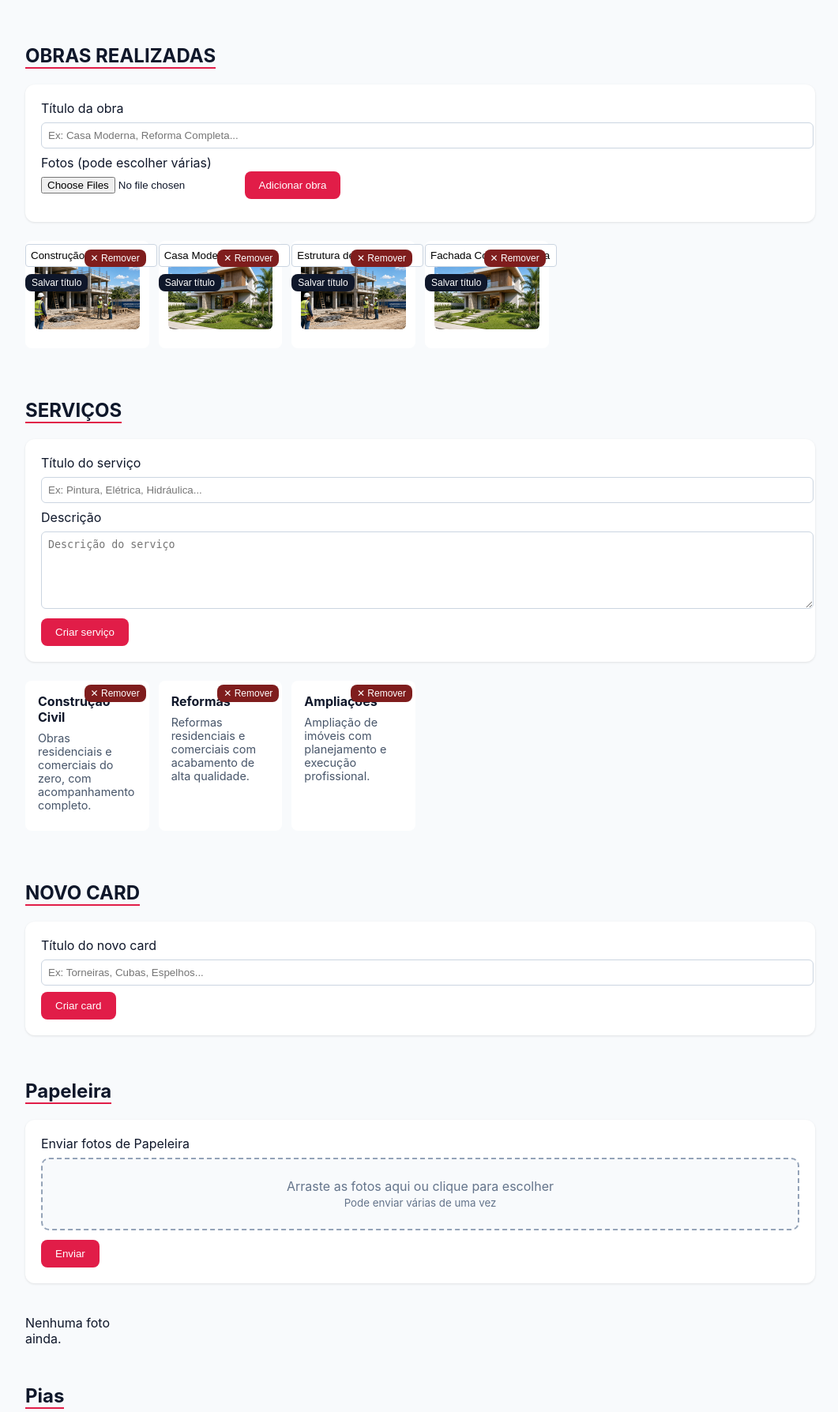
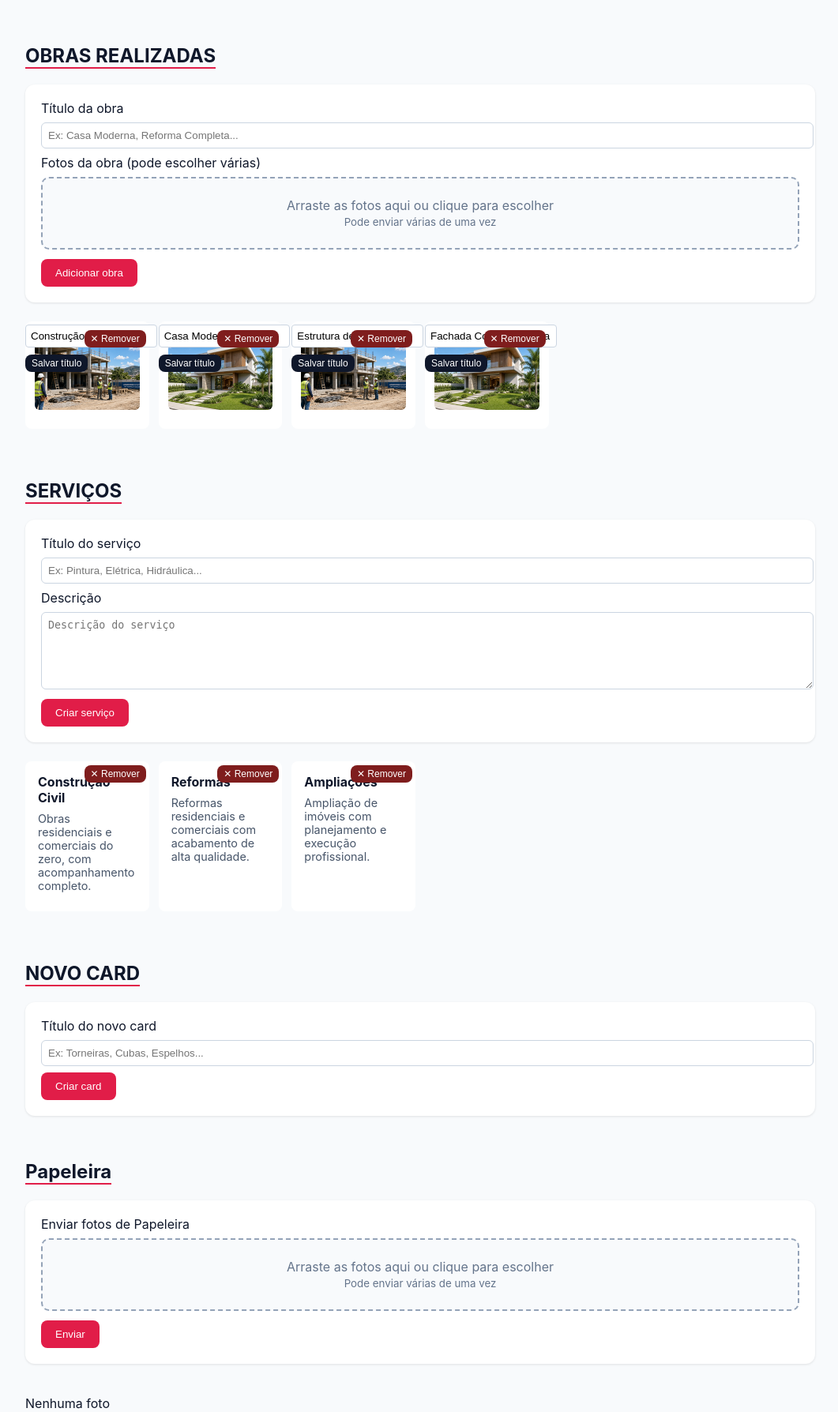
Before and after one commit to coringa187gmailcom-collab/stp-empreiteira, a Flask app: page /gestao-stp/painel in a window 1280 px wide. Shown: the part 64-1852 px from the top of the page at 79% size, without its empty margins (108-1169 px from the left). Run offline with Flask 3, Linux system fonts and the light colour scheme; the visitor is signed in with stand-in values (Sample User, id 1).

Commit message:
Adiciona arrastar e soltar também nas obras

```diff
--- a/templates/admin_panel.html
+++ b/templates/admin_panel.html
@@ -64,8 +64,11 @@
       <form method="post" action="/gestao-stp/obra" enctype="multipart/form-data">
         <label>Título da obra</label><br>
         <input type="text" name="titulo" placeholder="Ex: Casa Moderna, Reforma Completa..." required style="width:100%;padding:8px;margin:8px 0;border:1px solid #cbd5e1;border-radius:6px"><br>
-        <label>Fotos (pode escolher várias)</label><br>
-        <input type="file" name="foto" accept="image/*" multiple required>
+        <label>Fotos da obra (pode escolher várias)</label><br>
+        <div class="drop-zone" onclick="this.nextElementSibling.click()">
+          Arraste as fotos aqui ou clique para escolher<br><small>Pode enviar várias de uma vez</small>
+        </div>
+        <input type="file" name="foto" accept="image/*" multiple required style="display:none">
         <button type="submit">Adicionar obra</button>
       </form>
     </div>
```
